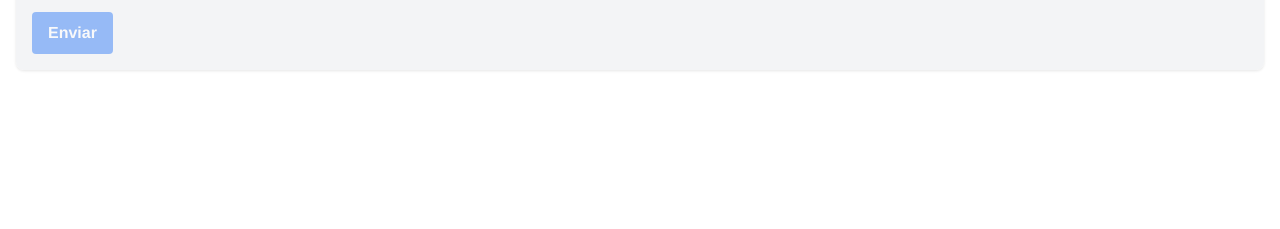
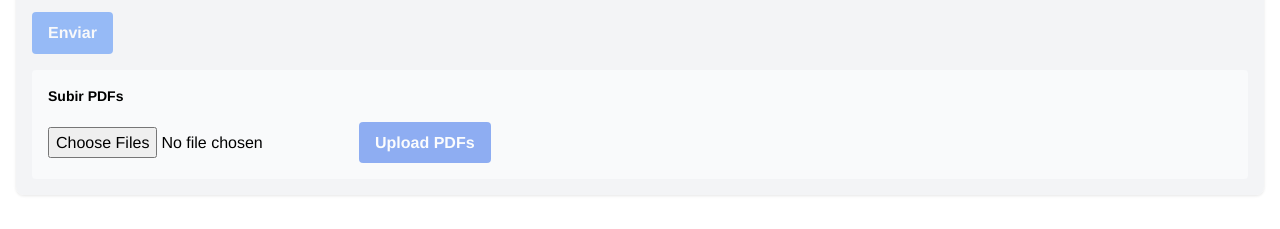
Before and after one commit to vicens123/v1-162-part1, a React (Create React App) app in the folder frontend/: page / in a window 1280 px wide. Shown: the part 256-485 px from the top of the page. Built offline with nearby package versions, Linux system fonts and the light colour scheme; no server answers.

Commit message:
feat(frontend): añadir subida de PDFs con estado y manejo de ficheros - Añadido estado para ficheros seleccionados y estado uploading - Derivada UPLOAD_URL desde REACT_APP_API_URL - Implementado handleUploadFiles con multipart/form-data - Añadido input de ficheros y botón Upload PDFs

```diff
--- a/frontend/src/App.tsx
+++ b/frontend/src/App.tsx
@@ -26,6 +26,8 @@ function App() {
   const [loading, setLoading] = useState(false);
   const [error, setError] = useState<string | null>(null);
   const abortRef = useRef<AbortController | null>(null);
+  const [selectedFiles, setSelectedFiles] = useState<FileList | null>(null);
+  const [uploading, setUploading] = useState(false);
 
   const backendStaticBase = useMemo(() => {
     try {
@@ -35,6 +37,16 @@ function App() {
       return 'http://localhost:8080/rag/static';
     }
   }, []);
+
+  const ORIGIN = useMemo(() => {
+    try {
+      const u = new URL(API_BASE);
+      return `${u.protocol}//${u.host}`;
+    } catch {
+      return 'http://localhost:8080';
+    }
+  }, []);
+  const UPLOAD_URL = `${ORIGIN}/upload`;
 
   const computePdfLink = useCallback(
     (src?: string) => {
@@ -159,6 +171,25 @@ function App() {
     }
   }, [input, loading]);
 
+  const handleUploadFiles = useCallback(async () => {
+    if (!selectedFiles || uploading) return;
+    setError(null);
+    setUploading(true);
+    const formData = new FormData();
+    Array.from(selectedFiles).forEach((file) => formData.append('files', file));
+    try {
+      const response = await fetch(UPLOAD_URL, { method: 'POST', body: formData });
+      if (!response.ok) throw new Error(`Upload failed: ${response.status}`);
+      await response.json();
+      setSelectedFiles(null);
+    } catch (e: any) {
+      console.error(e);
+      setError(e?.message || 'Error subiendo los archivos');
+    } finally {
+      setUploading(false);
+    }
+  }, [selectedFiles, uploading, UPLOAD_URL]);
+
   const handleKeyDown: React.KeyboardEventHandler<HTMLTextAreaElement> = (e) => {
     if (e.key === 'Enter' && !e.shiftKey) {
       e.preventDefault();
@@ -240,6 +271,22 @@ function App() {
                 </button>
               )}
             </div>
+            <div className="p-4 bg-gray-50 mt-4 rounded">
+              <div className="text-sm font-semibold mb-2">Subir PDFs</div>
+              <input
+                type="file"
+                accept=".pdf"
+                multiple
+                onChange={(e) => setSelectedFiles(e.target.files)}
+              />
+              <button
+                className="ml-2 mt-2 bg-blue-600 hover:bg-blue-700 text-white font-bold py-2 px-4 rounded disabled:opacity-50"
+                onClick={handleUploadFiles}
+                disabled={uploading || !selectedFiles || selectedFiles.length === 0}
+              >
+                {uploading ? 'Subiendo…' : 'Upload PDFs'}
+              </button>
+            </div>
           </div>
         </div>
       </main>
```
Also changed, not shown: 1 other file (tests, documents, lock files or other folders).
